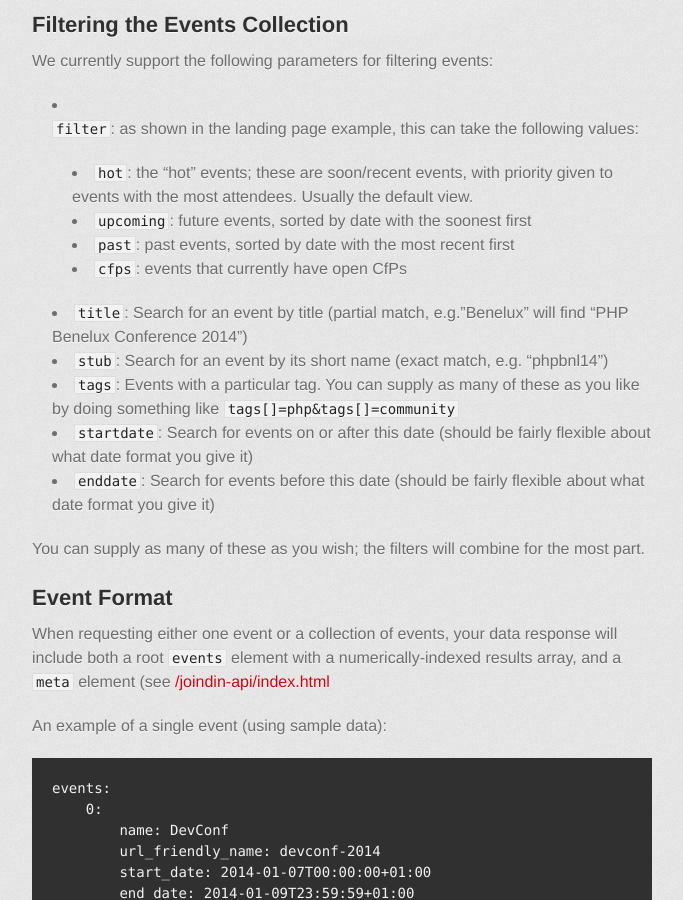
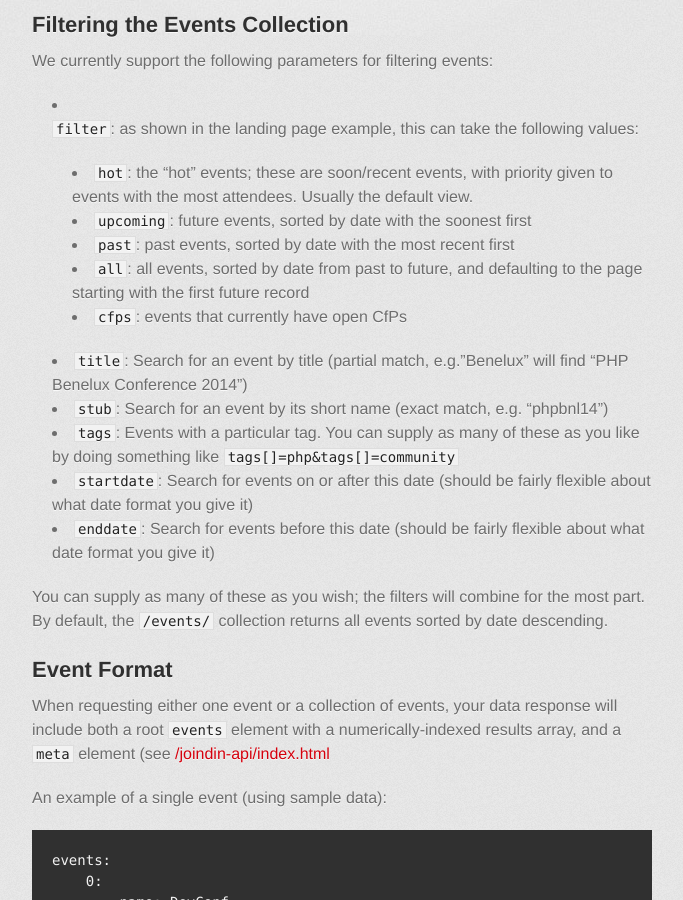
Before and after one commit to joindin/joindin-api, a Jekyll site: the page built from events.md, in a window 1280 px wide and 900 px high, scrolled down 538 px. Shown: the whole window, without its empty margins (298-981 px from the left). Built offline with Jekyll 4.4.1, drawn with Linux system fonts in a browser that asks for light colours; some web fonts are replaced; a script that is not in the unit is left out.

Commit message:
Add docs for the ?all filter on /events

```diff
--- a/events.md
+++ b/events.md
@@ -29,6 +29,7 @@ We currently support the following parameters for filtering events:
    - ``hot``: the "hot" events; these are soon/recent events, with priority given to events with the most attendees.  Usually the default view.
    - ``upcoming``: future events, sorted by date with the soonest first
    - ``past``: past events, sorted by date with the most recent first
+   - ``all``: all events, sorted by date from past to future, and defaulting to the page starting with the first future record
    - ``cfps``: events that currently have open CfPs
 
 *  ``title``: Search for an event by title (partial match, e.g."Benelux" will find "PHP Benelux Conference 2014")
@@ -37,7 +38,7 @@ We currently support the following parameters for filtering events:
 *  ``startdate``: Search for events on or after this date (should be fairly flexible about what date format you give it)
 *  ``enddate``: Search for events before this date (should be fairly flexible about what date format you give it)
 
-You can supply as many of these as you wish; the filters will combine for the most part.
+You can supply as many of these as you wish; the filters will combine for the most part.  By default, the ``/events/`` collection returns all events sorted by date descending.
 
 ## Event Format
 
```
